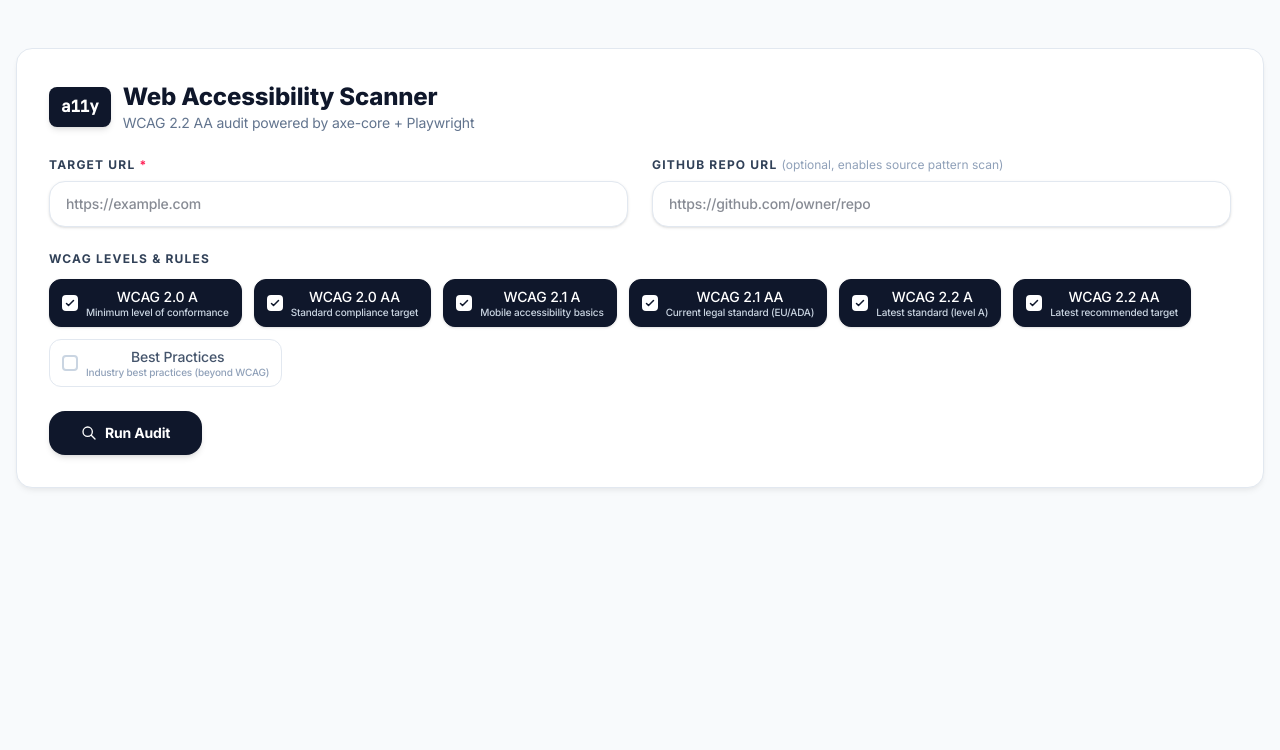
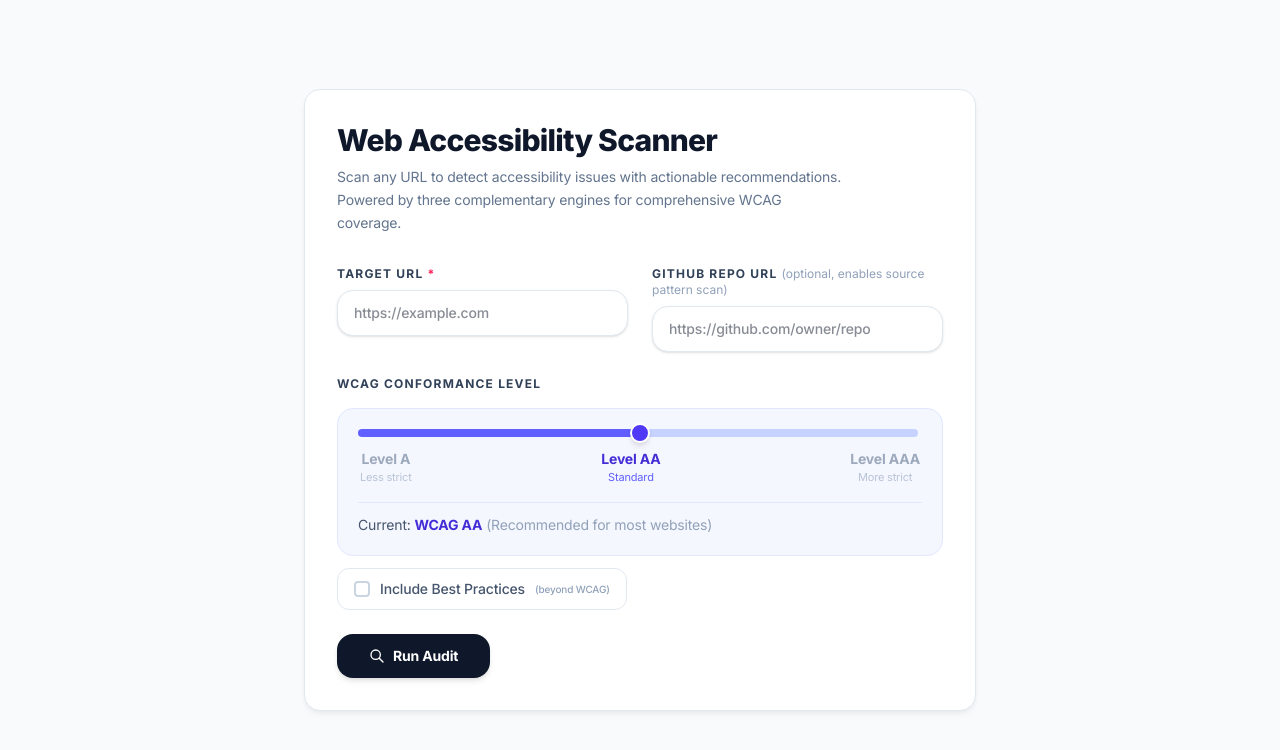
Before and after one commit to diegovelasquezweb/a11y-scanner, a Next.js app: page / in a window 1280 px wide. Shown: the top 750 px of the page. Built offline with nearby package versions, Linux system fonts and the light colour scheme.

Commit message:
feat: overhaul scan form UI — centered layout, WCAG A/AA/AAA slider with cumulative tag mapping, best practices toggle, compact inline progress with step counts, remove logo and technical subtitle, add tool description

```diff
--- a/src/app/page.tsx
+++ b/src/app/page.tsx
@@ -29,7 +29,6 @@ export default function Home() {
       const data = await response.json();
 
       if (data.scanId) {
-        // Redirect to scan results page
         router.push(`/scan/${data.scanId}`);
         return;
       }
@@ -48,9 +47,9 @@ export default function Home() {
   }, [router]);
 
   return (
-    <main className="max-w-7xl mx-auto px-4 py-12">
+    <main className="min-h-screen flex flex-col items-center justify-center px-4 py-12">
       <a
-        href="#scan-form"
+        href="#target-url"
         className="sr-only focus:not-sr-only focus:absolute focus:top-4 focus:left-4 focus:z-50 focus:px-4 focus:py-2 focus:bg-slate-900 focus:text-white focus:rounded-lg focus:shadow-lg"
       >
         Skip to scan form
@@ -58,7 +57,7 @@ export default function Home() {
 
       <AuditForm status={status} errorMessage={errorMessage} onSubmit={handleSubmit} />
 
-      <ScanProgress isScanning={status === "running"} scanComplete={false} />
+      <ScanProgress isScanning={status === "running"} />
     </main>
   );
 }
--- a/src/app/scan/[id]/page.tsx
+++ b/src/app/scan/[id]/page.tsx
@@ -96,7 +96,7 @@ export default function ScanPage({ params }: { params: Promise<{ id: string }> }
       )}
 
       {status === "scanning" && (
-        <ScanProgress isScanning={true} scanComplete={false} />
+        <ScanProgress isScanning={true} />
       )}
 
       {status === "completed" && result && (
--- a/src/components/AuditForm.tsx
+++ b/src/components/AuditForm.tsx
@@ -1,11 +1,13 @@
 "use client";
 
-import { useState, useRef, useId, useCallback } from "react";
-import * as ToggleGroup from "@radix-ui/react-toggle-group";
-import type { ScanStatus } from "@/types/scan";
-import { WCAG_LEVELS } from "@/types/scan";
-
-const DEFAULT_TAGS = ["wcag2a", "wcag2aa", "wcag21a", "wcag21aa", "wcag22a", "wcag22aa"];
+import { useState, useRef, useId, useMemo } from "react";
+import * as Toggle from "@radix-ui/react-toggle";
+import type { ScanStatus, ConformanceLevel } from "@/types/scan";
+import {
+  CONFORMANCE_LEVELS,
+  CONFORMANCE_TAG_MAP,
+  DEFAULT_CONFORMANCE,
+} from "@/types/scan";
 
 interface AuditFormProps {
   status: ScanStatus;
@@ -16,12 +18,21 @@ interface AuditFormProps {
 export function AuditForm({ status, errorMessage, onSubmit }: AuditFormProps) {
   const [targetUrl, setTargetUrl] = useState("");
   const [githubRepoUrl, setGithubRepoUrl] = useState("");
-  const [selectedLevels, setSelectedLevels] = useState<Set<string>>(new Set(DEFAULT_TAGS));
+  const [conformance, setConformance] = useState<ConformanceLevel>(DEFAULT_CONFORMANCE);
+  const [bestPractices, setBestPractices] = useState(false);
   const [validationErrors, setValidationErrors] = useState<Record<string, string>>({});
   const targetInputRef = useRef<HTMLInputElement>(null);
   const targetErrorId = useId();
   const repoErrorId = useId();
   const statusId = useId();
+
+  const sliderIndex = CONFORMANCE_LEVELS.findIndex((l) => l.id === conformance);
+
+  const axeTags = useMemo(() => {
+    const tags = [...CONFORMANCE_TAG_MAP[conformance]];
+    if (bestPractices) tags.push("best-practice");
+    return tags;
+  }, [conformance, bestPractices]);
 
   const validate = (): boolean => {
     const errors: Record<string, string> = {};
@@ -66,35 +77,21 @@ export function AuditForm({ status, errorMessage, onSubmit }: AuditFormProps) {
     e.preventDefault();
     if (status === "running") return;
     if (!validate()) return;
-    const tags = Array.from(selectedLevels);
-    onSubmit(targetUrl.trim(), githubRepoUrl.trim(), tags);
+    onSubmit(targetUrl.trim(), githubRepoUrl.trim(), axeTags);
   };
-
-  const handleLevelChange = useCallback((values: string[]) => {
-    const next = new Set<string>();
-    for (const id of values) {
-      const level = WCAG_LEVELS.find((l) => l.id === id);
-      if (level) level.tags.forEach((t) => next.add(t));
-    }
-    setSelectedLevels(next);
-  }, []);
 
   const isRunning = status === "running";
 
   return (
-    <div className="premium-card rounded-2xl p-8 mb-12">
-      <div className="flex items-center gap-3 mb-6">
-        <div className="px-3 h-10 rounded-lg bg-slate-900 text-white font-bold text-base font-mono flex items-center justify-center shadow-md">
-          a11y
-        </div>
-        <div>
-          <h1 className="text-2xl font-extrabold text-slate-900">
+    <div className="premium-card rounded-2xl p-8 w-full max-w-2xl">
+      <div className="mb-8">
+        <h1 className="text-3xl font-extrabold text-slate-900 tracking-tight">
           Web Accessibility Scanner
         </h1>
-          <p className="text-sm text-slate-500">
-            WCAG 2.2 AA audit powered by axe-core + Playwright
+        <p className="text-sm text-slate-500 mt-2 leading-relaxed max-w-lg">
+          Scan any URL to detect accessibility issues with actionable recommendations.
+          Powered by three complementary engines for comprehensive WCAG coverage.
         </p>
-        </div>
       </div>
 
       <form onSubmit={handleSubmit} noValidate>
@@ -195,50 +192,123 @@ export function AuditForm({ status, errorMessage, onSubmit }: AuditFormProps) {
           </div>
         </div>
 
-        {/* WCAG Level Toggle Group */}
+        {/* WCAG Conformance Level Slider */}
         <fieldset className="mb-6" disabled={isRunning}>
-          <legend className="block text-xs font-bold text-slate-700 uppercase tracking-widest mb-3">
-            WCAG Levels & Rules
+          <legend className="block text-xs font-bold text-slate-700 uppercase tracking-widest mb-4">
+            WCAG Conformance Level
           </legend>
-          <ToggleGroup.Root
-            type="multiple"
-            value={Array.from(selectedLevels)}
-            onValueChange={handleLevelChange}
-            className="flex flex-wrap gap-3"
+
+          <div className="bg-indigo-50/60 border border-indigo-100 rounded-2xl p-5">
+            {/* Slider track */}
+            <div className="relative px-1 mb-3">
+              <div
+                className="h-2 bg-indigo-200 rounded-full"
+                aria-hidden="true"
+              />
+              {/* Filled track */}
+              <div
+                className="absolute top-0 left-0 h-2 bg-indigo-500 rounded-full transition-all duration-200"
+                style={{ width: `${(sliderIndex / (CONFORMANCE_LEVELS.length - 1)) * 100}%` }}
+                aria-hidden="true"
+              />
+              {/* Thumb */}
+              <input
+                type="range"
+                min={0}
+                max={CONFORMANCE_LEVELS.length - 1}
+                step={1}
+                value={sliderIndex}
+                onChange={(e) => {
+                  const idx = parseInt(e.target.value, 10);
+                  setConformance(CONFORMANCE_LEVELS[idx].id);
+                }}
+                disabled={isRunning}
+                aria-label="WCAG conformance level"
+                aria-valuetext={`Level ${conformance}`}
+                className="absolute top-0 left-0 w-full h-2 opacity-0 cursor-pointer disabled:cursor-not-allowed"
+              />
+              <div
+                className="absolute top-1/2 -translate-y-1/2 w-5 h-5 bg-indigo-600 rounded-full shadow-md border-2 border-white transition-all duration-200 pointer-events-none"
+                style={{ left: `calc(${(sliderIndex / (CONFORMANCE_LEVELS.length - 1)) * 100}% - 10px)` }}
+                aria-hidden="true"
+              />
+            </div>
+
+            {/* Labels under slider */}
+            <div className="flex justify-between px-0.5">
+              {CONFORMANCE_LEVELS.map((level) => {
+                const isActive = conformance === level.id;
+                return (
+                  <button
+                    key={level.id}
+                    type="button"
+                    onClick={() => setConformance(level.id)}
+                    disabled={isRunning}
+                    className={`text-center transition-colors disabled:cursor-not-allowed ${
+                      isActive ? "" : "opacity-60 hover:opacity-80"
+                    }`}
                   >
-            {WCAG_LEVELS.map((level) => {
-              const isPressed = level.tags.every((t) => selectedLevels.has(t));
-              return (
-                <ToggleGroup.Item
-                  key={level.id}
-                  value={level.id}
+                    <span
+                      className={`block text-sm font-bold ${
+                        isActive ? "text-indigo-700" : "text-slate-500"
+                      }`}
+                    >
+                      {level.label}
+                    </span>
+                    <span
+                      className={`block text-[11px] ${
+                        isActive ? "text-indigo-500" : "text-slate-400"
+                      }`}
+                    >
+                      {level.description}
+                    </span>
+                  </button>
+                );
+              })}
+            </div>
+
+            {/* Current selection summary */}
+            <p className="mt-4 pt-3 border-t border-indigo-100 text-sm text-slate-600">
+              Current:{" "}
+              <span className="font-bold text-indigo-700">WCAG {conformance}</span>
+              {conformance === "AA" && (
+                <span className="text-slate-400 ml-1">(Recommended for most websites)</span>
+              )}
+              {conformance === "A" && (
+                <span className="text-slate-400 ml-1">(Minimum baseline)</span>
+              )}
+              {conformance === "AAA" && (
+                <span className="text-slate-400 ml-1">(Strictest — not required by most regulations)</span>
+              )}
+            </p>
+          </div>
+
+          {/* Best Practices toggle */}
+          <div className="mt-3">
+            <Toggle.Root
+              pressed={bestPractices}
+              onPressedChange={(pressed) => setBestPractices(pressed)}
               disabled={isRunning}
-                  className={`flex items-center gap-2 px-3 py-2 rounded-xl border text-sm font-medium cursor-pointer transition-all select-none bg-white text-slate-600 border-slate-200 hover:border-slate-300 data-[state=on]:bg-slate-900 data-[state=on]:text-white data-[state=on]:border-slate-900 data-[state=on]:shadow-sm disabled:opacity-50 disabled:cursor-not-allowed`}
+              className="flex items-center gap-2.5 px-4 py-2.5 rounded-xl border text-sm font-medium cursor-pointer transition-all select-none bg-white text-slate-600 border-slate-200 hover:border-slate-300 data-[state=on]:bg-slate-900 data-[state=on]:text-white data-[state=on]:border-slate-900 data-[state=on]:shadow-sm disabled:opacity-50 disabled:cursor-not-allowed"
             >
               <span
                 className={`w-4 h-4 rounded border-2 flex items-center justify-center flex-shrink-0 transition-colors ${
-                      isPressed
-                        ? "bg-white border-white"
-                        : "border-slate-300"
+                  bestPractices ? "bg-white border-white" : "border-slate-300"
                 }`}
                 aria-hidden="true"
               >
-                    {isPressed && (
+                {bestPractices && (
                   <svg className="w-3 h-3 text-slate-900" fill="none" stroke="currentColor" viewBox="0 0 24 24" aria-hidden="true">
                     <path strokeLinecap="round" strokeLinejoin="round" strokeWidth={3} d="M5 13l4 4L19 7" />
                   </svg>
                 )}
               </span>
-                  <span className="leading-tight">
-                    <span className="block">{level.label}</span>
-                    <span className={`block text-[10px] ${isPressed ? "text-slate-300" : "text-slate-400"}`}>
-                      {level.description}
+              Include Best Practices
+              <span className={`text-[10px] ${bestPractices ? "text-slate-300" : "text-slate-400"}`}>
+                (beyond WCAG)
               </span>
-                  </span>
-                </ToggleGroup.Item>
-              );
-            })}
-          </ToggleGroup.Root>
+            </Toggle.Root>
+          </div>
         </fieldset>
 
         <div className="flex items-center gap-4">
@@ -283,11 +353,6 @@ export function AuditForm({ status, errorMessage, onSubmit }: AuditFormProps) {
 
           {/* Status indicator */}
           <div aria-live="polite" aria-atomic="true" id={statusId}>
-            {isRunning && (
-              <p className="text-sm text-slate-500 font-medium">
-                Running accessibility scan...
-              </p>
-            )}
             {status === "error" && errorMessage && (
               <p className="text-sm text-rose-600 font-medium" role="alert">
                 {errorMessage}
--- a/src/components/ScanProgress.tsx
+++ b/src/components/ScanProgress.tsx
@@ -1,6 +1,6 @@
 "use client";
 
-import { useEffect, useState, useRef } from "react";
+import { useEffect, useState, useRef, useMemo } from "react";
 
 interface StepInfo {
   status: "pending" | "running" | "done" | "error";
@@ -11,11 +11,6 @@ interface StepInfo {
   pa11y?: number;
   merged?: number;
   enriched?: number;
-  fixCodes?: number;
-  frameworkNotes?: number;
-  guardrails?: number;
-  relatedRules?: number;
-  totalEnrichments?: number;
 }
 
 interface ProgressData {
@@ -30,29 +25,38 @@ const STEPS = [
   { key: "cdp", label: "Running CDP checks" },
   { key: "pa11y", label: "Running pa11y" },
   { key: "merge", label: "Merging results" },
-  { key: "intelligence", label: "Processing with Intelligence" },
-  { key: "sonnet", label: "Processing with Sonnet", subtitle: "(available with API key)" },
+  { key: "intelligence", label: "Enriching with intelligence" },
 ] as const;
+
+function formatStepDetail(key: string, info: StepInfo): string | null {
+  if (info.status !== "done") return null;
+  if (key === "axe" && info.found !== undefined) return `${info.found} found`;
+  if (key === "cdp" && info.found !== undefined) return `${info.found} found`;
+  if (key === "pa11y" && info.found !== undefined) return `${info.found} found`;
+  if (key === "merge" && info.merged !== undefined) {
+    return `${info.merged} unique (axe: ${info.axe ?? 0}, cdp: ${info.cdp ?? 0}, pa11y: ${info.pa11y ?? 0})`;
+  }
+  if (key === "intelligence" && info.enriched !== undefined) return `${info.enriched} enriched`;
+  return null;
+}
 
 interface ScanProgressProps {
   isScanning: boolean;
-  scanComplete: boolean;
 }
 
-export default function ScanProgress({ isScanning, scanComplete }: ScanProgressProps) {
+export default function ScanProgress({ isScanning }: ScanProgressProps) {
   const [progress, setProgress] = useState<ProgressData | null>(null);
   const [elapsed, setElapsed] = useState(0);
   const intervalRef = useRef<ReturnType<typeof setInterval> | null>(null);
   const timerRef = useRef<ReturnType<typeof setInterval> | null>(null);
   const startTimeRef = useRef<number | null>(null);
-  const [finalElapsed, setFinalElapsed] = useState<number | null>(null);
 
-  // Start/stop elapsed timer
+  // Elapsed timer
   useEffect(() => {
     if (isScanning) {
       startTimeRef.current = Date.now();
       setElapsed(0);
-      setFinalElapsed(null);
+      setProgress(null);
 
       timerRef.current = setInterval(() => {
         if (startTimeRef.current) {
@@ -64,9 +68,6 @@ export default function ScanProgress({ isScanning, scanComplete }: ScanProgressP
         clearInterval(timerRef.current);
         timerRef.current = null;
       }
-      if (startTimeRef.current && elapsed > 0) {
-        setFinalElapsed(elapsed);
-      }
     }
 
     return () => {
@@ -75,7 +76,6 @@ export default function ScanProgress({ isScanning, scanComplete }: ScanProgressP
         timerRef.current = null;
       }
     };
-  // eslint-disable-next-line react-hooks/exhaustive-deps
   }, [isScanning]);
 
   // Poll progress
@@ -111,125 +111,77 @@ export default function ScanProgress({ isScanning, scanComplete }: ScanProgressP
     };
   }, [isScanning]);
 
-  const showComponent = isScanning || scanComplete;
-  if (!showComponent) return null;
+  const steps = progress?.steps || {};
 
-  const steps = progress?.steps || {};
-  const displayElapsed = finalElapsed ?? elapsed;
+  // Completed steps with details (most recent first)
+  const completedSteps = useMemo(() => {
+    return STEPS
+      .filter((s) => steps[s.key]?.status === "done")
+      .map((s) => ({
+        ...s,
+        detail: formatStepDetail(s.key, steps[s.key]),
+      }))
+      .reverse();
+  }, [steps]);
+
+  // Current running step
+  const currentStep = useMemo(() => {
+    return STEPS.find((s) => steps[s.key]?.status === "running") ?? null;
+  }, [steps]);
+
+  // Compute step progress
+  const doneCount = completedSteps.length;
+  const totalSteps = STEPS.length;
+
+  if (!isScanning) return null;
 
   return (
     <div
       role="status"
       aria-live="polite"
       aria-label="Scan progress"
-      className="w-full max-w-xl mx-auto mt-8"
+      className="w-full max-w-2xl mt-6"
     >
-      <div className="premium-card p-6">
-        <h3 className="text-sm font-bold text-slate-700 uppercase tracking-widest mb-5">
-          Scan Progress
-        </h3>
-        <ol className="space-y-3" aria-label="Scan steps">
-          {STEPS.map((step) => {
-            const isSonnet = step.key === "sonnet";
-            const info = steps[step.key] as StepInfo | undefined;
-            const status = isSonnet ? "skipped" : (info?.status || "pending");
+      <div className="bg-white/80 backdrop-blur-sm border border-slate-200 rounded-2xl px-5 py-4 shadow-sm">
+        {/* Top row: current step + elapsed */}
+        <div className="flex items-center justify-between mb-3">
+          <div className="flex items-center gap-2.5 min-w-0">
+            <span className="w-4 h-4 border-2 border-indigo-500 border-t-transparent rounded-full animate-spin flex-shrink-0" aria-hidden="true" />
+            <span className="text-sm font-semibold text-indigo-700 truncate">
+              {currentStep?.label ?? "Preparing..."}
+            </span>
+          </div>
+          <div className="flex items-center gap-3 flex-shrink-0 text-xs text-slate-400 tabular-nums">
+            <span>{doneCount}/{totalSteps} steps</span>
+            <span>{elapsed.toFixed(1)}s</span>
+          </div>
+        </div>
 
-            return (
-              <li
-                key={step.key}
-                className={`flex flex-col gap-1.5 ${isSonnet ? "opacity-50" : ""}`}
-                aria-current={status === "running" ? "step" : undefined}
-              >
-                <div className="flex items-center gap-3 text-sm">
-                  <span className="flex-shrink-0 w-5 h-5 flex items-center justify-center">
-                    {status === "done" && (
-                      <svg className="w-5 h-5 text-emerald-500" viewBox="0 0 20 20" fill="currentColor" aria-hidden="true">
-                        <path fillRule="evenodd" d="M16.707 5.293a1 1 0 010 1.414l-8 8a1 1 0 01-1.414 0l-4-4a1 1 0 011.414-1.414L8 12.586l7.293-7.293a1 1 0 011.414 0z" clipRule="evenodd" />
-                      </svg>
-                    )}
-                    {status === "running" && (
-                      <span className="w-4 h-4 border-2 border-blue-500 border-t-transparent rounded-full animate-spin" aria-hidden="true" />
-                    )}
-                    {status === "pending" && (
-                      <span className="w-2.5 h-2.5 rounded-full bg-slate-300" aria-hidden="true" />
-                    )}
-                    {status === "skipped" && (
-                      <span className="w-2.5 h-2.5 rounded-full bg-slate-200 ring-2 ring-slate-200" aria-hidden="true" />
-                    )}
-                    {status === "error" && (
-                      <svg className="w-5 h-5 text-red-500" viewBox="0 0 20 20" fill="currentColor" aria-hidden="true">
-                        <path fillRule="evenodd" d="M4.293 4.293a1 1 0 011.414 0L10 8.586l4.293-4.293a1 1 0 111.414 1.414L11.414 10l4.293 4.293a1 1 0 01-1.414 1.414L10 11.414l-4.293 4.293a1 1 0 01-1.414-1.414L8.586 10 4.293 5.707a1 1 0 010-1.414z" clipRule="evenodd" />
-                      </svg>
-                    )}
-                  </span>
-                  <span
-                    className={`flex-1 ${
-                      status === "running"
-                        ? "text-blue-700 font-semibold"
-                        : status === "done"
-                          ? "text-slate-500"
-                          : status === "skipped"
-                            ? "text-slate-400 line-through"
-                            : "text-slate-400"
-                    }`}
-                  >
-                    {step.label}
-                    {"subtitle" in step && step.subtitle && (
-                      <span className="ml-1.5 text-xs font-normal text-slate-400 no-underline" style={{ textDecoration: "none" }}>
-                        {step.subtitle}
-                      </span>
-                    )}
-                  </span>
-                  {status === "done" && info?.found !== undefined && step.key !== "intelligence" && (
-                    <span className="text-xs text-slate-400 tabular-nums">
-                      {info.found} found
-                    </span>
-                  )}
-                  {status === "done" && step.key === "merge" && info?.merged !== undefined && (
-                    <span className="text-xs text-slate-400 tabular-nums">
-                      {info.merged} unique
-                    </span>
-                  )}
-                  {status === "done" && step.key === "intelligence" && info?.enriched !== undefined && (
-                    <span className="text-xs text-slate-400 tabular-nums">
-                      {info.enriched} enriched
-                    </span>
-                  )}
-                </div>
-              </li>
-            );
-          })}
-        </ol>
+        {/* Progress bar */}
+        <div className="h-1.5 bg-slate-100 rounded-full overflow-hidden mb-3">
+          <div
+            className="h-full bg-indigo-500 rounded-full transition-all duration-500 ease-out"
+            style={{ width: `${(doneCount / totalSteps) * 100}%` }}
+            aria-hidden="true"
+          />
+        </div>
 
-        {/* Duration & Status footer */}
-        <div className="mt-5 pt-4 border-t border-slate-200/60 flex items-center justify-between">
-          <div>
-            <p className="text-[10px] font-bold text-slate-500 uppercase tracking-widest mb-0.5">
-              Test Duration
-            </p>
-            <p className="text-lg font-extrabold text-slate-800 tabular-nums">
-              {displayElapsed.toFixed(1)}s
-            </p>
-          </div>
-          <div className="text-right">
-            <p className="text-[10px] font-bold text-slate-500 uppercase tracking-widest mb-0.5">
-              Status
-            </p>
-            {scanComplete ? (
-              <p className="text-sm font-bold text-emerald-600 flex items-center gap-1.5 justify-end">
-                <svg className="w-4 h-4" viewBox="0 0 20 20" fill="currentColor" aria-hidden="true">
+        {/* Completed steps feed (last 3) */}
+        {completedSteps.length > 0 && (
+          <div className="space-y-1">
+            {completedSteps.slice(0, 3).map((step) => (
+              <div key={step.key} className="flex items-center gap-2 text-xs">
+                <svg className="w-3.5 h-3.5 text-emerald-500 flex-shrink-0" viewBox="0 0 20 20" fill="currentColor" aria-hidden="true">
                   <path fillRule="evenodd" d="M16.707 5.293a1 1 0 010 1.414l-8 8a1 1 0 01-1.414 0l-4-4a1 1 0 011.414-1.414L8 12.586l7.293-7.293a1 1 0 011.414 0z" clipRule="evenodd" />
                 </svg>
-                completed
-              </p>
-            ) : (
-              <p className="text-sm font-bold text-blue-600 flex items-center gap-1.5 justify-end">
-                <span className="w-3 h-3 border-2 border-blue-500 border-t-transparent rounded-full animate-spin" aria-hidden="true" />
-                scanning
-              </p>
-            )}
+                <span className="text-slate-500">{step.label}</span>
+                {step.detail && (
+                  <span className="text-slate-400 tabular-nums">{step.detail}</span>
+                )}
+              </div>
+            ))}
           </div>
-        </div>
+        )}
       </div>
     </div>
   );
--- a/src/types/scan.ts
+++ b/src/types/scan.ts
@@ -97,54 +97,23 @@ export interface ScanResult {
 
 export type ScanStatus = "idle" | "running" | "success" | "error";
 
-export interface WcagLevel {
-  id: string;
-  label: string;
-  tags: string[];
-  description: string;
-}
+/** Conformance level options for the WCAG slider (A → AA → AAA). */
+export type ConformanceLevel = "A" | "AA" | "AAA";
 
-export const WCAG_LEVELS: WcagLevel[] = [
-  {
-    id: "wcag2a",
-    label: "WCAG 2.0 A",
-    tags: ["wcag2a"],
-    description: "Minimum level of conformance",
-  },
-  {
-    id: "wcag2aa",
-    label: "WCAG 2.0 AA",
-    tags: ["wcag2aa"],
-    description: "Standard compliance target",
-  },
-  {
-    id: "wcag21a",
-    label: "WCAG 2.1 A",
-    tags: ["wcag21a"],
-    description: "Mobile accessibility basics",
-  },
-  {
-    id: "wcag21aa",
-    label: "WCAG 2.1 AA",
-    tags: ["wcag21aa"],
-    description: "Current legal standard (EU/ADA)",
-  },
-  {
-    id: "wcag22a",
-    label: "WCAG 2.2 A",
-    tags: ["wcag22a"],
-    description: "Latest standard (level A)",
-  },
-  {
-    id: "wcag22aa",
-    label: "WCAG 2.2 AA",
-    tags: ["wcag22aa"],
-    description: "Latest recommended target",
-  },
-  {
-    id: "best-practice",
-    label: "Best Practices",
-    tags: ["best-practice"],
-    description: "Industry best practices (beyond WCAG)",
-  },
+/**
+ * Maps a conformance level to the full set of axe-core tags it requires.
+ * Each higher level is cumulative — AA includes all A tags, AAA includes all AA tags.
+ */
+export const CONFORMANCE_TAG_MAP: Record<ConformanceLevel, string[]> = {
+  A: ["wcag2a", "wcag21a", "wcag22a"],
+  AA: ["wcag2a", "wcag21a", "wcag22a", "wcag2aa", "wcag21aa", "wcag22aa"],
+  AAA: ["wcag2a", "wcag21a", "wcag22a", "wcag2aa", "wcag21aa", "wcag22aa", "wcag2aaa"],
+};
+
+export const CONFORMANCE_LEVELS: { id: ConformanceLevel; label: string; description: string }[] = [
+  { id: "A", label: "Level A", description: "Less strict" },
+  { id: "AA", label: "Level AA", description: "Standard" },
+  { id: "AAA", label: "Level AAA", description: "More strict" },
 ];
+
+export const DEFAULT_CONFORMANCE: ConformanceLevel = "AA";
```
Lines whose indentation alone changed are shown as unchanged.
